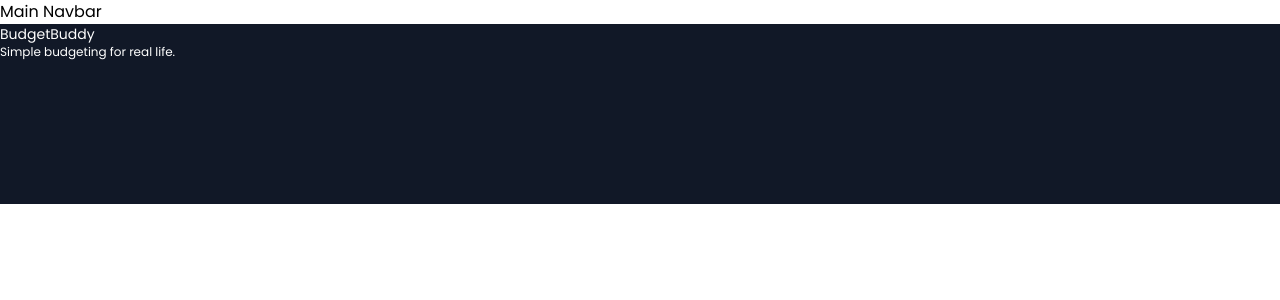
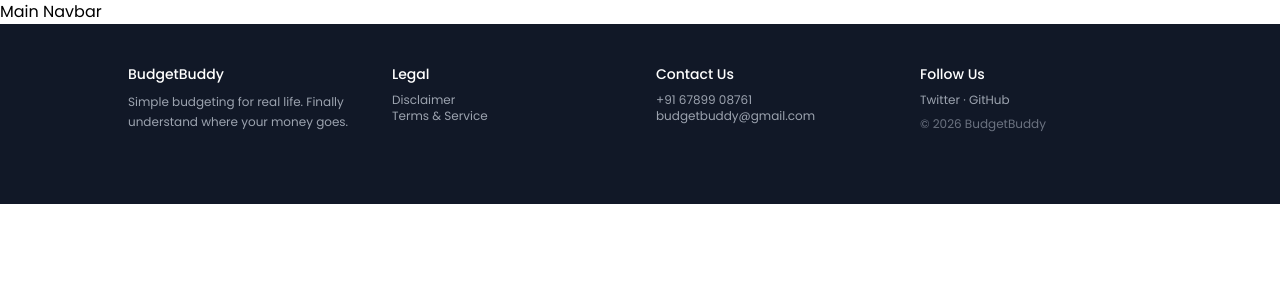
Before and after one commit to Vinitgaikwad/Budget-Planner, a React (Vite) app in the folder frontend/: page /dashboard in a window 1280 px wide. Shown: the top 300 px of the page. Built offline with nearby package versions, Linux system fonts and the light colour scheme.

Commit message:
Added The footer

```diff
--- a/frontend/src/shared/components/footer/Footer.tsx
+++ b/frontend/src/shared/components/footer/Footer.tsx
@@ -1,27 +1,36 @@
 export function Footer() {
     return (
-        <footer className="bg-gray-900 min-h-[180px]">
-            {/*
-                contact info
-                tag line
-                company desclamer
-                follow stuff
+        <footer className="bg-gray-900 text-white pt-10 px-6 md:px-32 min-h-[180px]">
+            <div className="grid grid-cols-1 sm:grid-cols-2 md:grid-cols-4 gap-8">
 
-           */}
-            <div className="text-white">
-                <p className="text-sm ">BudgetBuddy</p>
-                <p className="text-xs">Simple budgeting for real life.</p>
-            </div>
+                {/* Brand */}
+                <div>
+                    <p className="text-sm font-medium">BudgetBuddy</p>
+                    <p className="text-xs mt-2 text-gray-400 max-w-xs leading-relaxed">
+                        Simple budgeting for real life. Finally understand where your money goes.
+                    </p>
+                </div>
 
-            <div className="text-white">
+                {/* Legal */}
+                <div>
+                    <p className="text-sm font-medium">Legal</p>
+                    <p className="text-xs mt-2 text-gray-400">Disclaimer</p>
+                    <p className="text-xs text-gray-400">Terms & Service</p>
+                </div>
 
-            </div>
+                {/* Contact */}
+                <div>
+                    <p className="text-sm font-medium">Contact Us</p>
+                    <p className="text-xs mt-2 text-gray-400">+91 67899 08761</p>
+                    <p className="text-xs text-gray-400">budgetbuddy@gmail.com</p>
+                </div>
 
-            <div className="text-white">
-
-            </div>
-
-            <div className="text-white">
+                {/* Social */}
+                <div>
+                    <p className="text-sm font-medium">Follow Us</p>
+                    <p className="text-xs mt-2 text-gray-400">Twitter · GitHub</p>
+                    <p className="text-xs text-gray-500 mt-2">© 2026 BudgetBuddy</p>
+                </div>
 
             </div>
         </footer>
```
